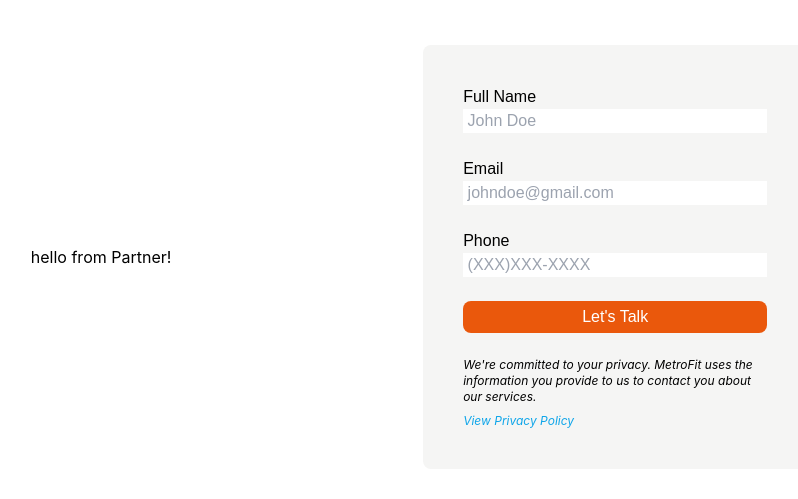
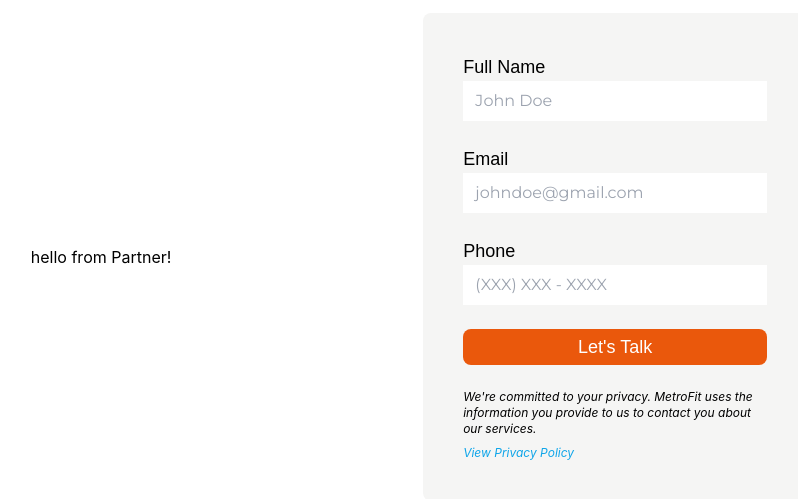
Before and after one commit to sweetmangoes/landing-page, a Next.js app in the folder metrofit-landing/: page /partner in a window 1280 px wide. Shown: the part 103-602 px from the top of the page, without its empty margins (221-1019 px from the left). Built offline with nearby package versions, Linux system fonts and the light colour scheme; a web font is replaced by a local one.

Commit message:
added padding to input

```diff
--- a/metrofit-landing/components/Form.js
+++ b/metrofit-landing/components/Form.js
@@ -36,22 +36,28 @@ export default function Form() {
   return (
     <div className="bg-stone-100 text-black flex flex-col w-96 p-10 rounded-lg">
       <form className='border-solid'>
-          <div className='flex flex-col font-monomaniac'>
-            <label> Full Name </label>
-            <input placeholder=' John Doe' />
+          <div className='flex flex-col'>
+            <label className='font-monomaniac text-lg'>
+              Full Name
+            </label>
+            <input placeholder=' John Doe' className='bg-white font-montserrat p-2'/>
           </div>
           <br/>
-          <div className='flex flex-col font-monomaniac'>
-            <label> Email </label>
-            <input placeholder=' johndoe@gmail.com' />
+          <div className='flex flex-col'>
+            <label className='font-monomaniac text-lg'>
+              Email
+            </label>
+            <input placeholder=' johndoe@gmail.com'  className='bg-white font-montserrat p-2'/>
           </div>
           <br/>
-          <div className='flex flex-col font-monomaniac'>
-            <label> Phone </label>
-            <input placeholder=' (XXX)XXX-XXXX'/>
+          <div className='flex flex-col'>
+            <label className='font-monomaniac text-lg'>
+              Phone
+            </label>
+            <input placeholder=' (XXX) XXX - XXXX' className='bg-white font-montserrat p-2'/>
           </div>
           <br/>
-          <button className='bg-orange-600 rounded-lg w-full hover:bg-orange-300 font-monomaniac text-white p-1 text- base'>
+          <button className='bg-orange-600 rounded-lg w-full hover:bg-orange-300 font-monomaniac text-white p-1 text-lg'>
             Let's Talk
           </button>
           <div className='text-xs italic flex flex-col space-y-2'>
```
